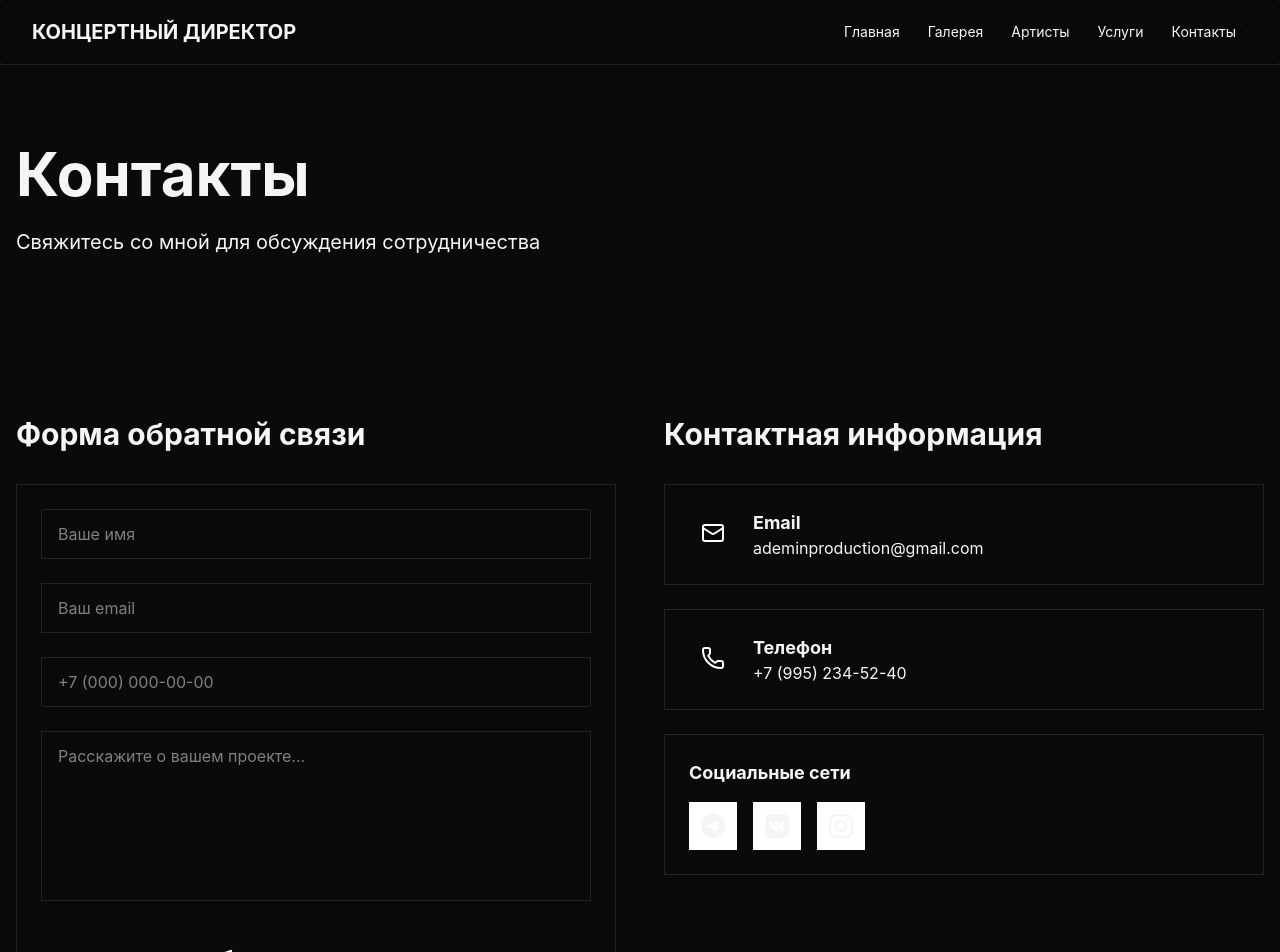
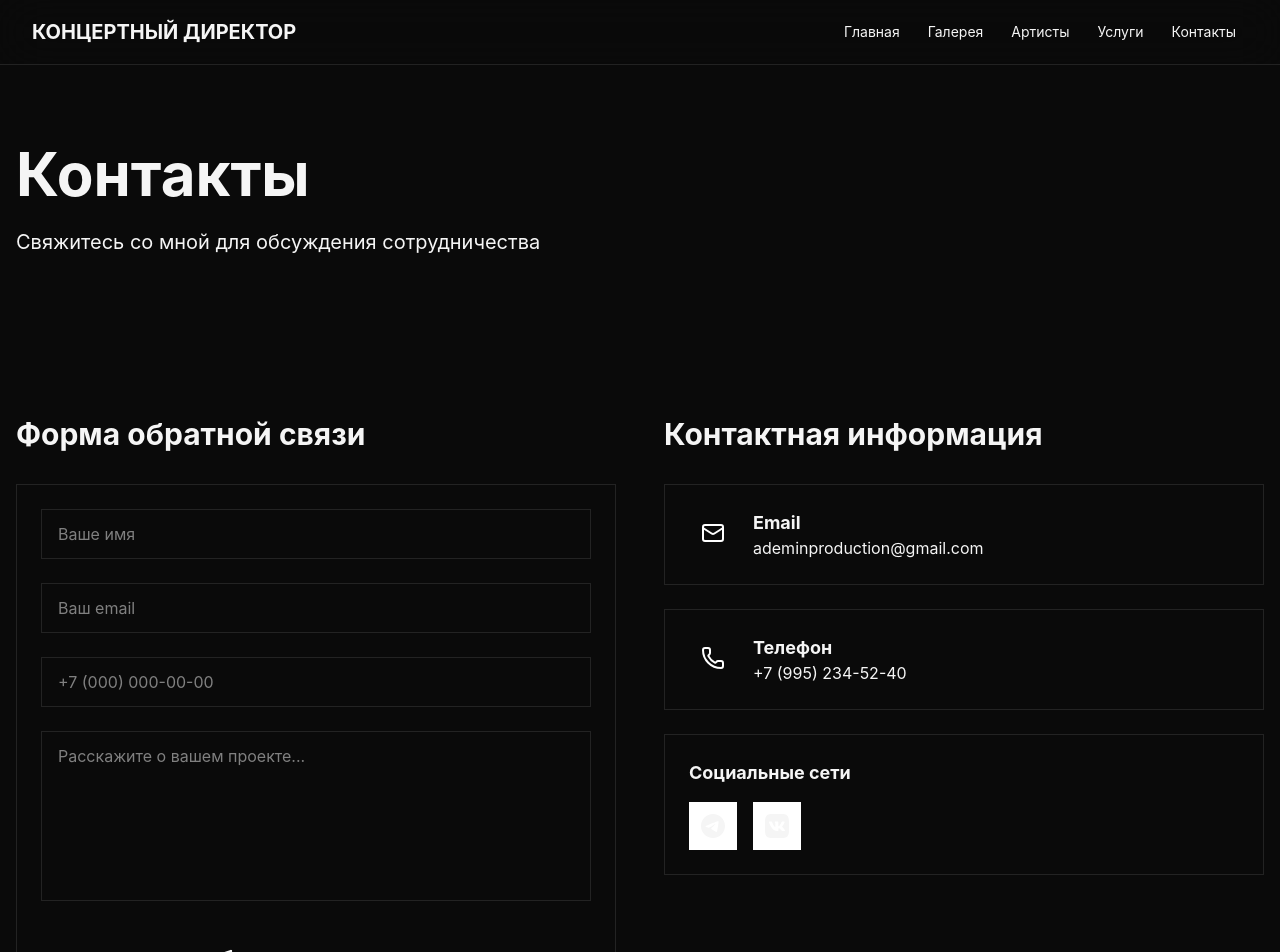
Before and after one commit to lovtsovvp/Ademin, a React (Vite) app: page /contact in a window 1280 px wide. Shown: the top 952 px of the page. Built offline with nearby package versions, Linux system fonts and the light colour scheme.

Commit message:
Update Contact.tsx

```diff
--- a/src/app/pages/Contact.tsx
+++ b/src/app/pages/Contact.tsx
@@ -207,7 +207,7 @@ export function Contact() {
                 <div className="flex gap-4">
 
                   <a
-                    href="https://t.me/"
+                    href="https://t.me/@Alexdemo75"
                     target="_blank"
                     className="bg-white text-primary p-3 hover:scale-110 transition-all"
                   >
@@ -222,13 +222,6 @@ export function Contact() {
                     <VKIcon size={24} />
                   </a>
 
-                  <a
-                    href="https://instagram.com/"
-                    target="_blank"
-                    className="bg-white text-primary p-3 hover:scale-110 transition-all"
-                  >
-                    <InstagramIcon size={24} />
-                  </a>
 
                 </div>
               </MetroTile>
```
